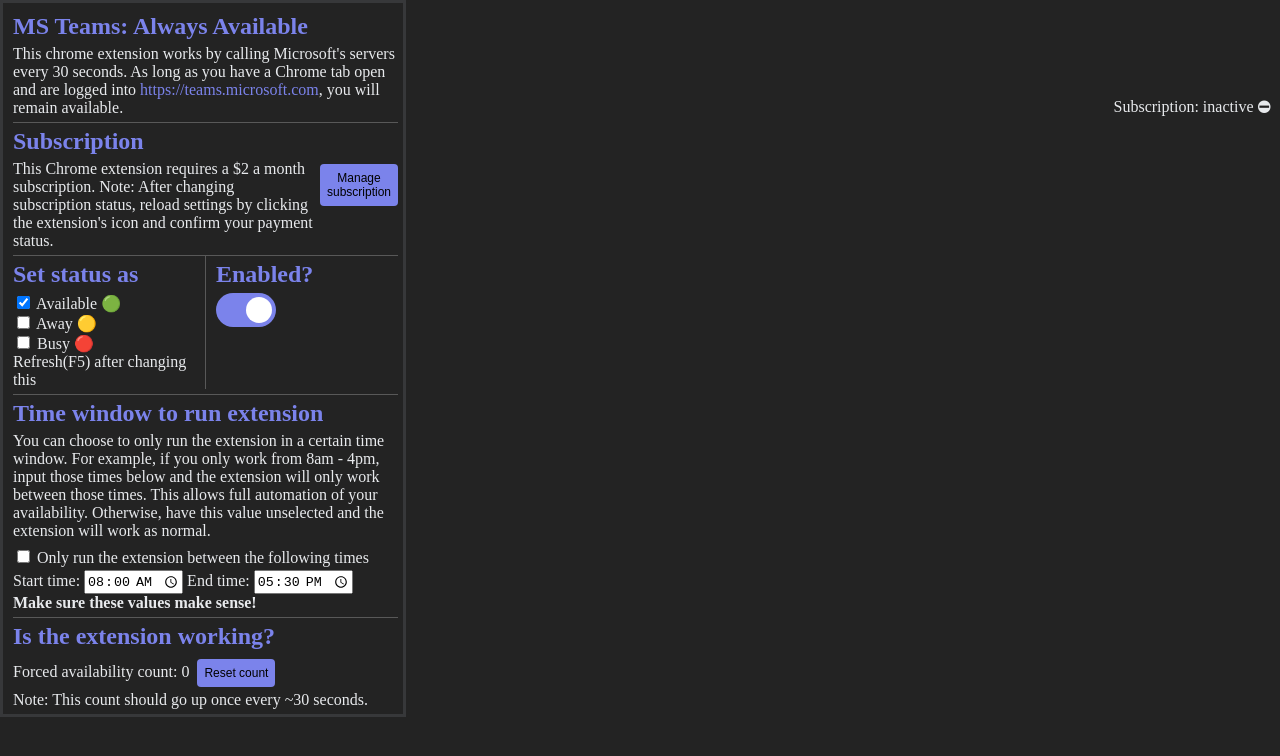
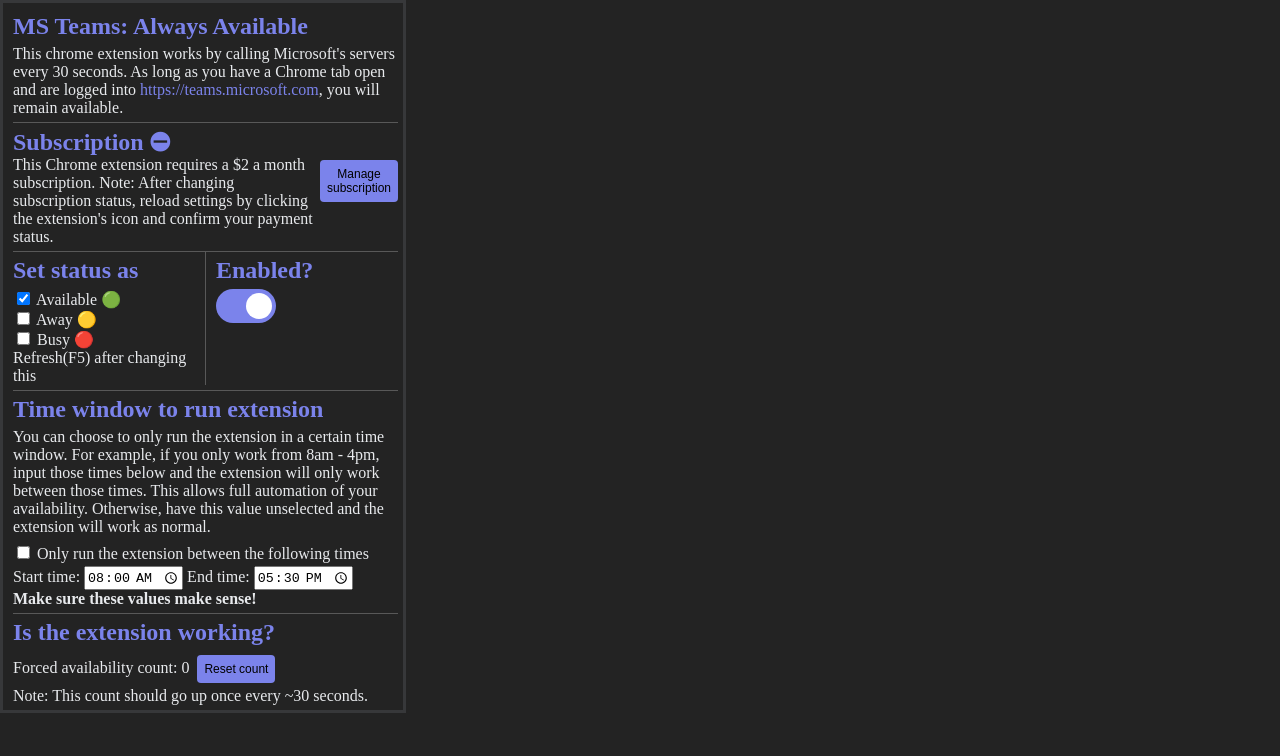
Before and after one commit to akump/MS-Teams-Always-Available, a browser extension: page src/html/settings.html in a window 1280 px wide. Drawn offline with Linux system fonts and the light colour scheme.

Commit message:
Change styling of sub status

```diff
--- a/src/html/settings.html
+++ b/src/html/settings.html
@@ -179,8 +179,6 @@
 
 <body>
     <div class="main-container">
-        <div style="position: absolute; top: 98px; right: 9px;" id="paymentStatus"></div>
-
         <div class="section">
             <h2 class="header">MS Teams: Always Available</h2>
             <span>This chrome extension works by calling Microsoft's servers every 30 seconds. As long as you have a
@@ -190,7 +188,8 @@
         </div>
 
         <div class="section">
-            <h2 class="header">Subscription</h2>
+            <h2 class="header" style="line-height: 28px; margin-bottom: 0px; height: 28px;" id="subHeader">Subscription
+            </h2>
             <div style="display: flex;">
                 <div>
                     This Chrome extension requires a $2 a month subscription. Note: After changing subscription status,
--- a/src/js/settings.js
+++ b/src/js/settings.js
@@ -14,11 +14,11 @@
     chrome.storage.sync.set({
         paid: user.paid
     }, () => { });
-    const paymentStatusElement = document.getElementById('paymentStatus');
+    const paymentStatusElement = document.getElementById('subHeader');
     if (user.paid) {
-        paymentStatusElement.innerHTML = 'Subscription: active ✅';
+        paymentStatusElement.innerHTML = 'Subscription ✅';
     } else {
-        paymentStatusElement.innerHTML = 'Subscription: inactive ⛔︎';
+        paymentStatusElement.innerHTML = 'Subscription ⛔︎';
     }
 };
 
```
